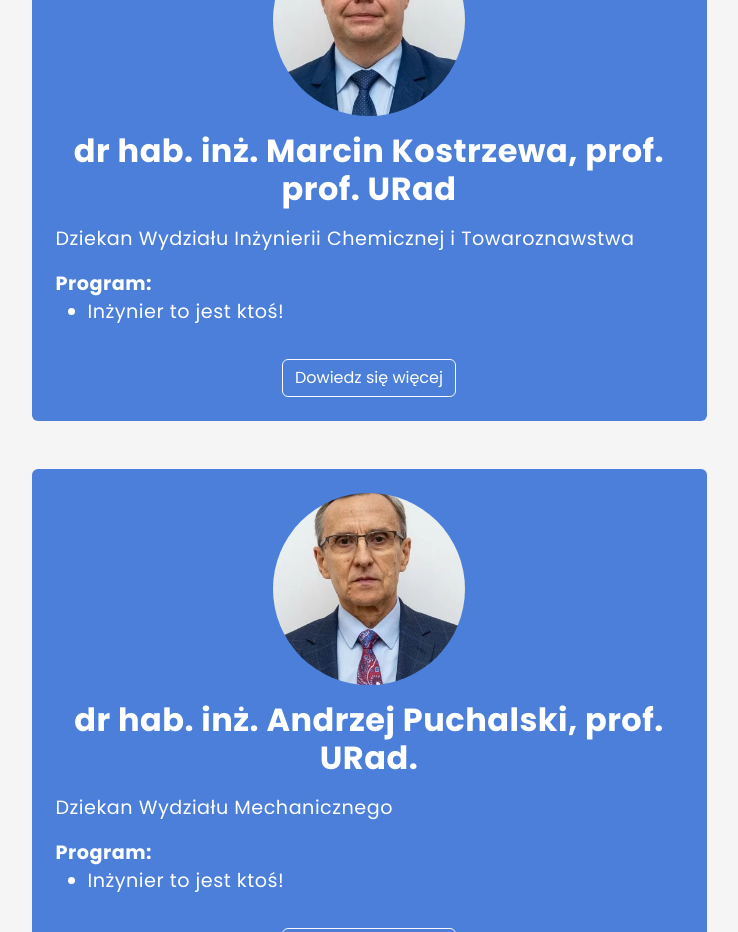
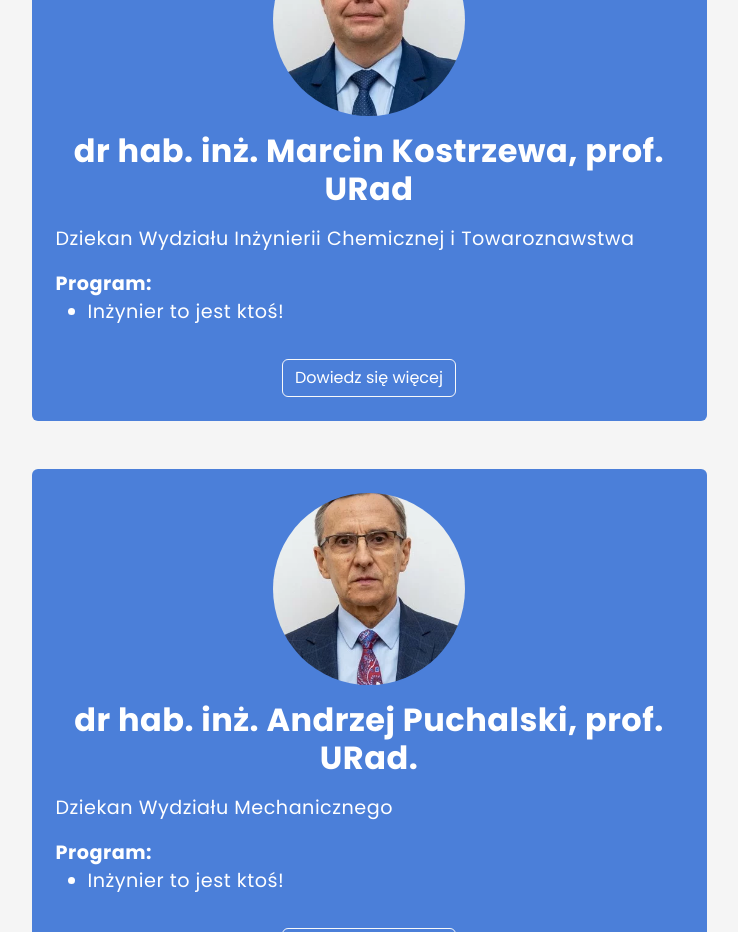
Before and after one commit to Mateusz-Michalec/engineer-day, a React (Vite) app: page /prelegaci in a window 1280 px wide. Shown: the part 1960-2892 px from the top of the page, without its empty margins (271-1009 px from the left). Built offline with nearby package versions, Linux system fonts and the light colour scheme.

Commit message:
Update images.ts

```diff
--- a/src/constants/images.ts
+++ b/src/constants/images.ts
@@ -154,7 +154,7 @@
 
   {
     id: "mk-speaker",
-    name: "dr hab. inż. Marcin Kostrzewa, prof. prof. URad",
+    name: "dr hab. inż. Marcin Kostrzewa, prof. URad",
     desc: "Dziekan Wydziału Inżynierii Chemicznej i Towaroznawstwa",
     lectures: ["Inżynier to jest ktoś!"],
     link: "https://wicit.uniwersytetradom.pl/katedra-fizykochemii-i-technologii-materialow/",
```
